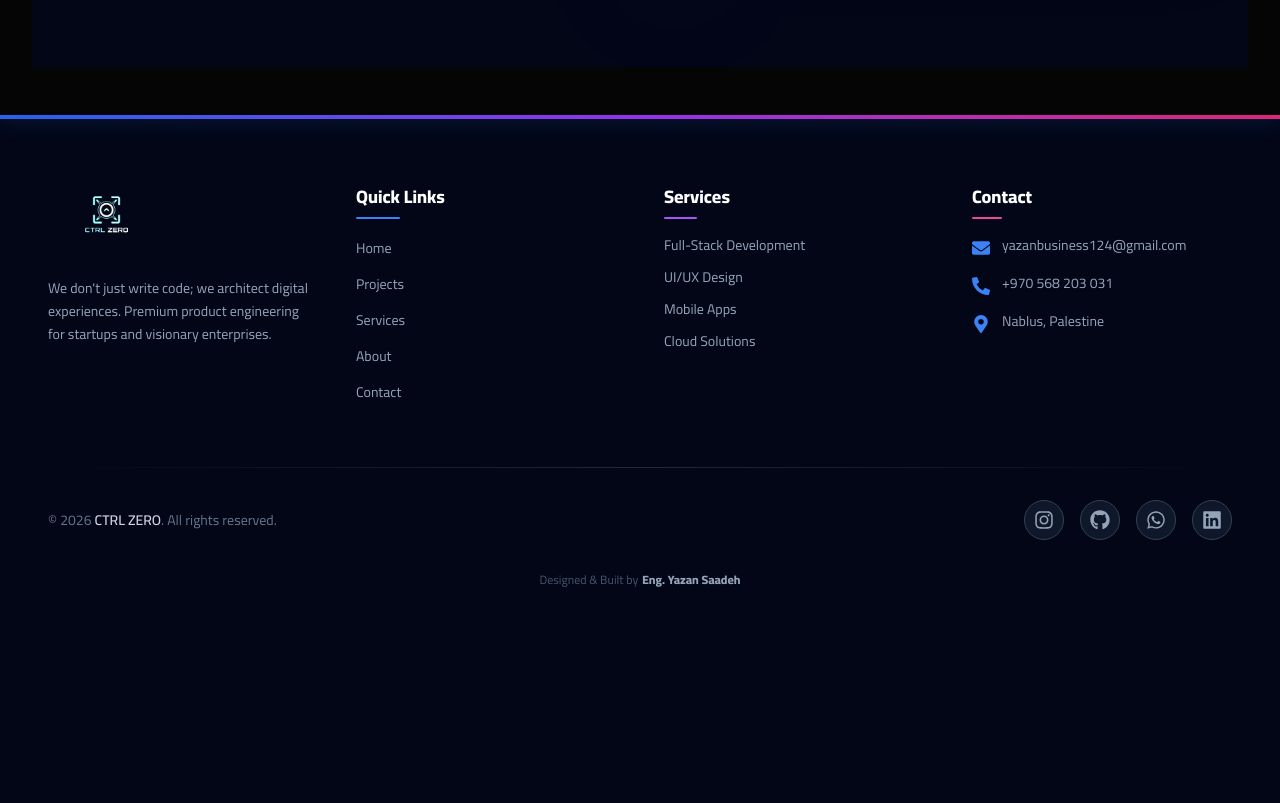
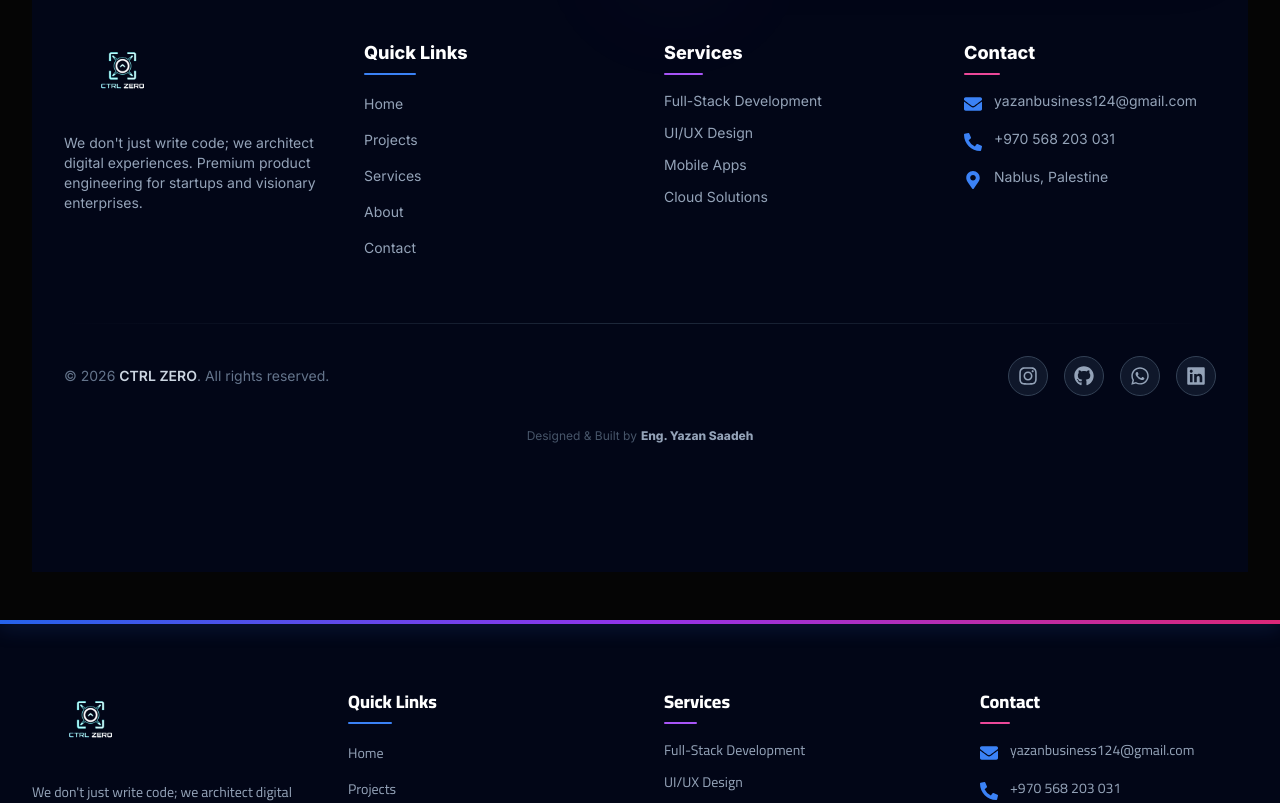
Before and after one commit to 8bbxc/ctrl-zero-project, a React (Vite) app in the folder client/: page /contact in a window 1280 px wide. Shown: the part 1040-1843 px from the top of the page. Before the commit the page ends 1660 px from the top, so only its background shows below. Built offline with nearby package versions, Linux system fonts and the light colour scheme; what tailwindcss-rtl would draw is missing.

Commit message:
✨ إضافة Footer إلى صفحة التواصل مع دعم كامل للعربية والأجهزة المختلفة

```diff
--- a/client/src/components/Footer.jsx
+++ b/client/src/components/Footer.jsx
@@ -6,11 +6,12 @@ import { FaGithub, FaLinkedin, FaInstagram, FaWhatsapp, FaEnvelope, FaPhoneAlt,
 export default function Footer() {
   const { t, i18n } = useTranslation()
   const dir = i18n.dir()
+  const isArabic = i18n.language === 'ar'
 
   const currentYear = new Date().getFullYear()
 
   return (
-    <footer className="relative bg-slate-950 pt-0 overflow-hidden">
+    <footer className={`relative bg-slate-950 pt-0 overflow-hidden ${dir}`}>
 
       {/* 1. Top Gradient Border (Neon Line) */}
       <div className="h-1 w-full bg-gradient-to-r from-blue-600 via-purple-600 to-pink-600 shadow-[0_0_20px_rgba(59,130,246,0.5)]" />
@@ -19,30 +20,30 @@ export default function Footer() {
       <div className="absolute top-0 left-1/4 w-96 h-96 bg-blue-900/10 rounded-full blur-[100px] -z-10 pointer-events-none" />
       <div className="absolute bottom-0 right-1/4 w-96 h-96 bg-purple-900/10 rounded-full blur-[100px] -z-10 pointer-events-none" />
 
-      <div className="container mx-auto px-6 md:px-12 pt-16 pb-8">
-        <div className="grid grid-cols-1 md:grid-cols-2 lg:grid-cols-4 gap-12 mb-16">
+      <div className="container mx-auto px-4 sm:px-6 lg:px-8 pt-12 sm:pt-16 pb-6 sm:pb-8">
+        <div className="grid grid-cols-1 sm:grid-cols-2 lg:grid-cols-4 gap-6 sm:gap-8 lg:gap-12 mb-12 sm:mb-16">
 
           {/* Column 1: Brand Info */}
-          <div className="space-y-6">
-            <Link to="/" className="inline-block">
+          <div className="space-y-4 sm:space-y-6">
+            <Link to="/" className="inline-block hover:opacity-80 transition-opacity">
               <img
                 src="/images/navLogo/logo.png"
                 alt="CTRL ZERO"
-                className="h-14 md:h-16 w-auto object-contain brightness-110"
+                className="h-12 sm:h-14 lg:h-16 w-auto object-contain brightness-110"
               />
             </Link>
-            <p className="text-slate-400 text-sm leading-relaxed max-w-xs">
+            <p className="text-slate-400 text-xs sm:text-sm leading-relaxed max-w-xs">
               {t('hero.subtitle') || 'Premium software agency specializing in product engineering, scalable platforms, and polished UX.'}
             </p>
           </div>
 
           {/* Column 2: Quick Links */}
           <div>
-            <h4 className="text-white font-bold text-lg mb-6 relative inline-block">
+            <h4 className="text-white font-bold text-base sm:text-lg mb-4 sm:mb-6 relative inline-block">
               {t('footer.links') || 'Quick Links'}
-              <span className="absolute -bottom-2 left-0 w-1/2 h-0.5 bg-accent rounded-full"></span>
+              <span className={`absolute -bottom-2 ${dir === 'rtl' ? 'right-0' : 'left-0'} w-1/2 h-0.5 bg-accent rounded-full`}></span>
             </h4>
-            <ul className="space-y-3">
+            <ul className="space-y-2 sm:space-y-3">
               <FooterLink to="/" text={t('nav.home')} />
               <FooterLink to="/projects" text={t('nav.projects')} />
               <FooterLink to="/services" text={t('nav.services')} />
@@ -53,81 +54,85 @@ export default function Footer() {
 
           {/* Column 3: Services */}
           <div>
-            <h4 className="text-white font-bold text-lg mb-6 relative inline-block">
+            <h4 className="text-white font-bold text-base sm:text-lg mb-4 sm:mb-6 relative inline-block">
               {t('nav.services') || 'Services'}
-              <span className="absolute -bottom-2 left-0 w-1/2 h-0.5 bg-purple-500 rounded-full"></span>
+              <span className={`absolute -bottom-2 ${dir === 'rtl' ? 'right-0' : 'left-0'} w-1/2 h-0.5 bg-purple-500 rounded-full`}></span>
             </h4>
-            <ul className="space-y-3">
-              <li className="text-slate-400 text-sm hover:text-white transition-colors cursor-default">Full-Stack Development</li>
-              <li className="text-slate-400 text-sm hover:text-white transition-colors cursor-default">UI/UX Design</li>
-              <li className="text-slate-400 text-sm hover:text-white transition-colors cursor-default">Mobile Apps</li>
-              <li className="text-slate-400 text-sm hover:text-white transition-colors cursor-default">Cloud Solutions</li>
+            <ul className="space-y-2 sm:space-y-3">
+              <li className="text-slate-400 text-xs sm:text-sm hover:text-white transition-colors cursor-default">{isArabic ? 'تطوير Full-Stack' : 'Full-Stack Development'}</li>
+              <li className="text-slate-400 text-xs sm:text-sm hover:text-white transition-colors cursor-default">{isArabic ? 'تصميم UI/UX' : 'UI/UX Design'}</li>
+              <li className="text-slate-400 text-xs sm:text-sm hover:text-white transition-colors cursor-default">{isArabic ? 'تطبيقات الموبايل' : 'Mobile Apps'}</li>
+              <li className="text-slate-400 text-xs sm:text-sm hover:text-white transition-colors cursor-default">{isArabic ? 'الحلول السحابية' : 'Cloud Solutions'}</li>
             </ul>
           </div>
 
           {/* Column 4: Contact Info */}
           <div>
-            <h4 className="text-white font-bold text-lg mb-6 relative inline-block">
+            <h4 className="text-white font-bold text-base sm:text-lg mb-4 sm:mb-6 relative inline-block">
               {t('nav.contact') || 'Contact'}
-              <span className="absolute -bottom-2 left-0 w-1/2 h-0.5 bg-pink-500 rounded-full"></span>
+              <span className={`absolute -bottom-2 ${dir === 'rtl' ? 'right-0' : 'left-0'} w-1/2 h-0.5 bg-pink-500 rounded-full`}></span>
             </h4>
-            <ul className="space-y-4">
-              <li className="flex items-start gap-3 text-slate-400 text-sm group">
-                <FaEnvelope className="text-accent mt-1 text-lg group-hover:scale-110 transition-transform" />
-                <span className="group-hover:text-white transition-colors">yazanbusiness124@gmail.com</span>
+            <ul className="space-y-3 sm:space-y-4">
+              <li className={`flex items-start gap-2 sm:gap-3 text-slate-400 text-xs sm:text-sm group ${dir === 'rtl' ? 'flex-row-reverse' : ''}`}>
+                <FaEnvelope className="text-accent mt-0.5 sm:mt-1 text-base sm:text-lg flex-shrink-0 group-hover:scale-110 transition-transform" />
+                <span className="group-hover:text-white transition-colors break-word">yazanbusiness124@gmail.com</span>
               </li>
-              <li className="flex items-start gap-3 text-slate-400 text-sm group">
-                <FaPhoneAlt className="text-accent mt-1 text-lg group-hover:scale-110 transition-transform" />
-                <span className={`group-hover:text-white transition-colors ${dir === 'rtl' ? 'font-sans' : ''}`}>+970 568 203 031</span>
+              <li className={`flex items-start gap-2 sm:gap-3 text-slate-400 text-xs sm:text-sm group ${dir === 'rtl' ? 'flex-row-reverse' : ''}`}>
+                <FaPhoneAlt className="text-accent mt-0.5 sm:mt-1 text-base sm:text-lg flex-shrink-0 group-hover:scale-110 transition-transform" />
+                <a href="tel:+970568203031" className="group-hover:text-white transition-colors">+970 568 203 031</a>
               </li>
-              <li className="flex items-start gap-3 text-slate-400 text-sm group">
-                <FaMapMarkerAlt className="text-accent mt-1 text-lg group-hover:scale-110 transition-transform" />
-                <span className="group-hover:text-white transition-colors">{dir === 'rtl' ? 'نابلس، فلسطين' : 'Nablus, Palestine'}</span>
+              <li className={`flex items-start gap-2 sm:gap-3 text-slate-400 text-xs sm:text-sm group ${dir === 'rtl' ? 'flex-row-reverse' : ''}`}>
+                <FaMapMarkerAlt className="text-accent mt-0.5 sm:mt-1 text-base sm:text-lg flex-shrink-0 group-hover:scale-110 transition-transform" />
+                <span className="group-hover:text-white transition-colors">{isArabic ? 'نابلس، فلسطين' : 'Nablus, Palestine'}</span>
               </li>
             </ul>
           </div>
         </div>
 
         {/* Divider */}
-        <div className="h-px w-full bg-gradient-to-r from-transparent via-slate-800 to-transparent mb-8" />
+        <div className="h-px w-full bg-gradient-to-r from-transparent via-slate-800 to-transparent mb-6 sm:mb-8" />
 
         {/* Bottom Bar */}
-        <div className="flex flex-col md:flex-row items-center justify-between gap-6">
+        <div className={`flex flex-col sm:flex-row items-center justify-between gap-4 sm:gap-6`}>
 
           {/* Copyright */}
-          <div className="text-slate-500 text-sm text-center md:text-left">
+          <div className="text-slate-500 text-xs sm:text-sm text-center">
             &copy; {currentYear} <span className="text-slate-300 font-semibold">CTRL ZERO</span>. {t('footer.rights') || 'All rights reserved.'}
           </div>
 
           {/* Social Icons */}
-          <div className="flex items-center gap-4">
+          <div className={`flex items-center gap-3 sm:gap-4 ${dir === 'rtl' ? 'flex-row-reverse' : ''}`}>
             <SocialIcon
               href="https://www.instagram.com/eng.yazan46"
               icon={<FaInstagram />}
               color="hover:text-pink-500 hover:bg-pink-500/10 hover:border-pink-500/50"
+              title="Instagram"
             />
             <SocialIcon
               href="https://github.com/8bbxc"
               icon={<FaGithub />}
               color="hover:text-white hover:bg-white/10 hover:border-white/50"
+              title="GitHub"
             />
             <SocialIcon
               href="https://wa.me/qr/ZEUXAVWSSI44K1"
               icon={<FaWhatsapp />}
               color="hover:text-green-500 hover:bg-green-500/10 hover:border-green-500/50"
+              title="WhatsApp"
             />
             <SocialIcon
-              href="#"
+              href="https://www.linkedin.com/in/yazan-saadeh/"
               icon={<FaLinkedin />}
               color="hover:text-blue-500 hover:bg-blue-500/10 hover:border-blue-500/50"
+              title="LinkedIn"
             />
           </div>
         </div>
 
         {/* Made with Love tag */}
-        <div className="mt-8 text-center">
-           <p className="text-xs text-slate-600 flex items-center justify-center gap-1">
-             Designed & Built by <span className="text-slate-400 font-bold">Eng. Yazan Saadeh</span>
+        <div className="mt-6 sm:mt-8 text-center">
+           <p className="text-xs text-slate-600 flex items-center justify-center gap-1 flex-wrap">
+             {isArabic ? 'تم التصميم والبناء بواسطة' : 'Designed & Built by'} <span className="text-slate-400 font-bold">Eng. Yazan Saadeh</span>
            </p>
         </div>
 
@@ -139,11 +144,14 @@ export default function Footer() {
 // Helper Components for cleaner code
 
 function FooterLink({ to, text }) {
+  const { i18n } = useTranslation()
+  const dir = i18n.dir()
+
   return (
     <li>
       <Link
         to={to}
-        className="text-slate-400 text-sm hover:text-accent hover:translate-x-1 transform transition-all duration-300 inline-block"
+        className={`text-slate-400 text-xs sm:text-sm hover:text-accent transition-all duration-300 inline-block ${dir === 'rtl' ? 'hover:-translate-x-1' : 'hover:translate-x-1'}`}
       >
         {text}
       </Link>
@@ -151,15 +159,16 @@ function FooterLink({ to, text }) {
   )
 }
 
-function SocialIcon({ href, icon, color }) {
+function SocialIcon({ href, icon, color, title }) {
   return (
     <a
       href={href}
       target="_blank"
       rel="noreferrer"
-      className={`w-10 h-10 rounded-full border border-slate-700 bg-slate-900 flex items-center justify-center text-slate-400 transition-all duration-300 ${color} hover:scale-110`}
+      title={title}
+      className={`w-9 h-9 sm:w-10 sm:h-10 rounded-full border border-slate-700 bg-slate-900 flex items-center justify-center text-slate-400 transition-all duration-300 ${color} hover:scale-110`}
     >
-      <span className="text-xl">{icon}</span>
+      <span className="text-base sm:text-xl">{icon}</span>
     </a>
   )
 }
--- a/client/src/pages/Contact.jsx
+++ b/client/src/pages/Contact.jsx
@@ -4,6 +4,7 @@ import { motion } from 'framer-motion'
 import { FaEnvelope, FaPhoneAlt, FaMapMarkerAlt, FaPaperPlane, FaWhatsapp, FaLinkedinIn, FaGithub, FaCheck, FaTimes } from 'react-icons/fa'
 import { ImSpinner8 } from 'react-icons/im'
 import api from '../services/api'
+import Footer from '../components/Footer'
 
 export default function Contact() {
   const { t, i18n } = useTranslation()
@@ -345,6 +346,9 @@ export default function Contact() {
 
         </div>
       </div>
+
+      {/* Footer Component */}
+      <Footer />
     </div>
   )
 }
```
